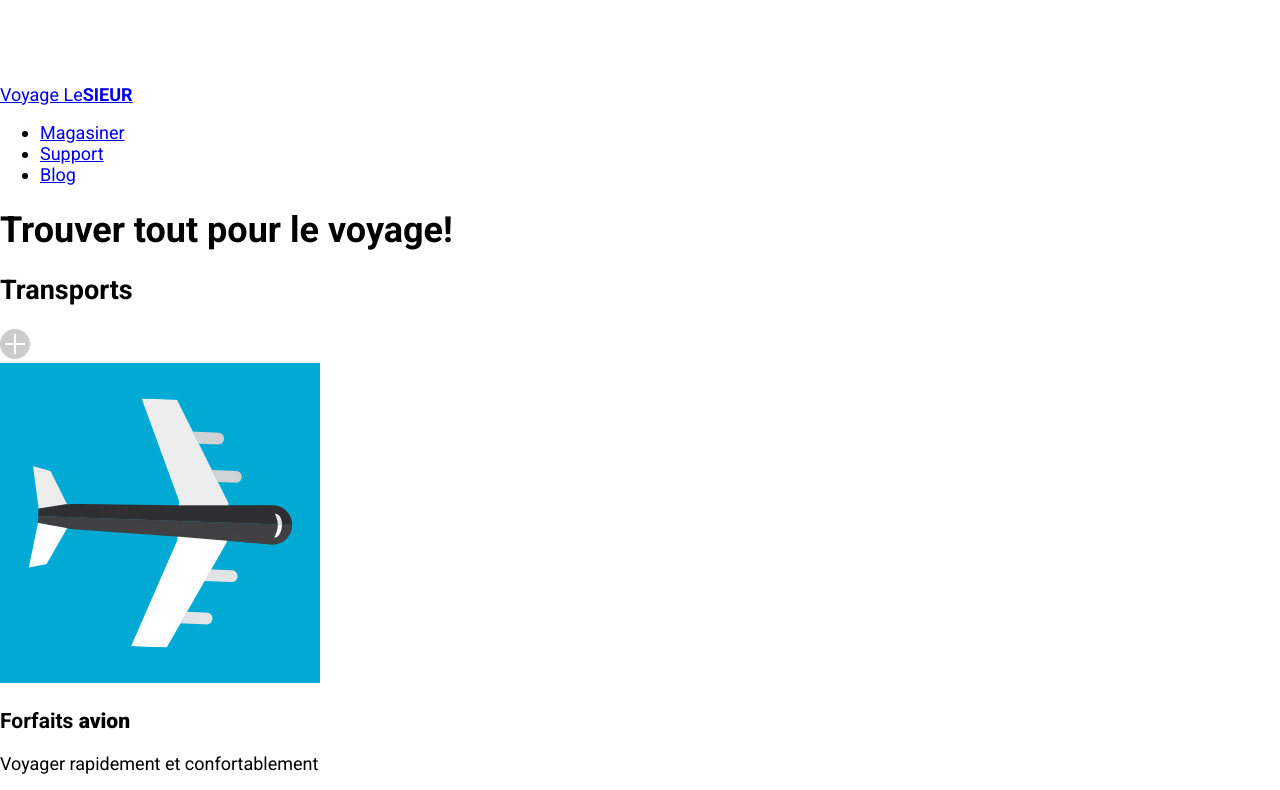
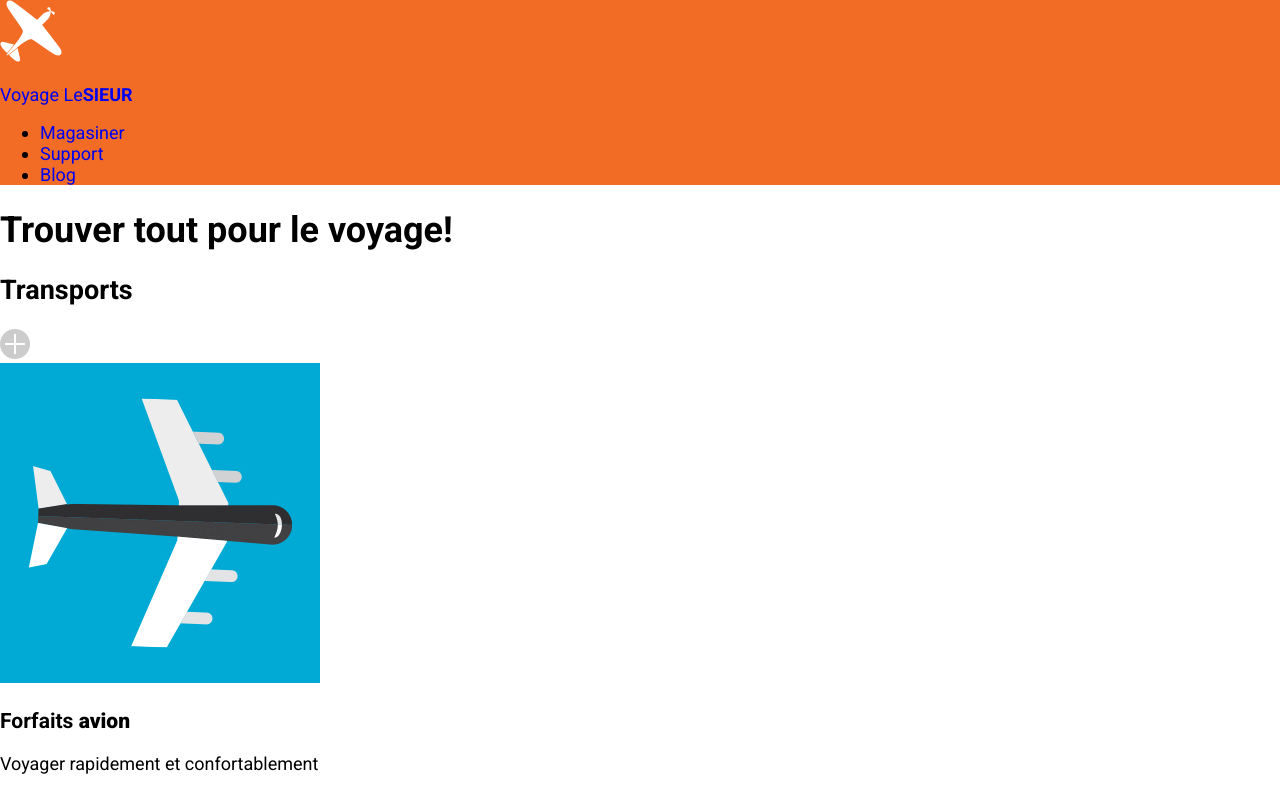
Before and after one commit to FournierLaurie/site1_voyagelesieur, a plain HTML site: page index.html in a window 1280 px wide. Shown: the top 790 px of the page. Drawn offline with Linux system fonts and the light colour scheme.

Commit message:
elements

```diff
--- a/styles/messtyles.css
+++ b/styles/messtyles.css
@@ -21,3 +21,32 @@ body {
     font-family: "Roboto", serif;
     font-size: 18px;
 }
+
+.wrapper {
+    max-width: 1800px;
+    margin: 0 auto;
+}
+
+a {
+    text-decoration: none;
+}
+
+/*--------------------------------------
+COMPONENTS
+--------------------------------------*/
+
+/*-----------HEADER-----------*/
+
+header {
+    background-color: #F26C25;
+}
+
+/*-----------BANNIÈRE-----------*/
+
+
+
+/*-----------TRANSPORT-----------*/
+
+
+
+/*-----------FOOTER-----------*/
```
